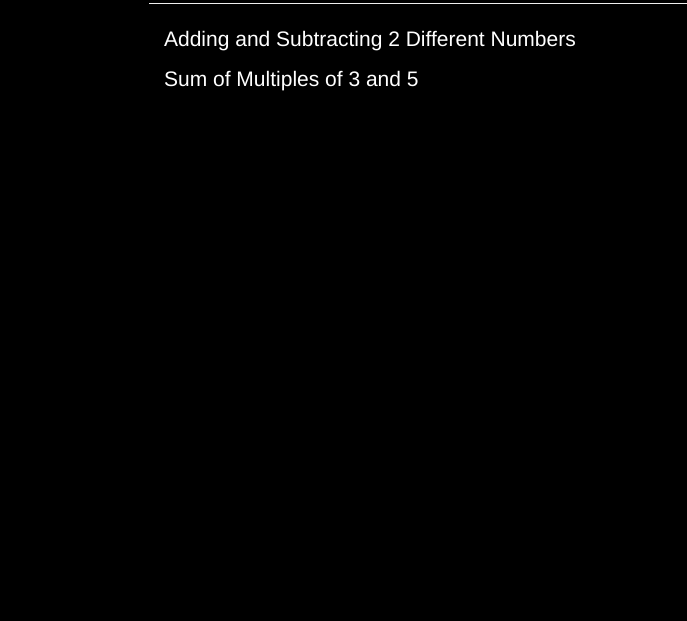
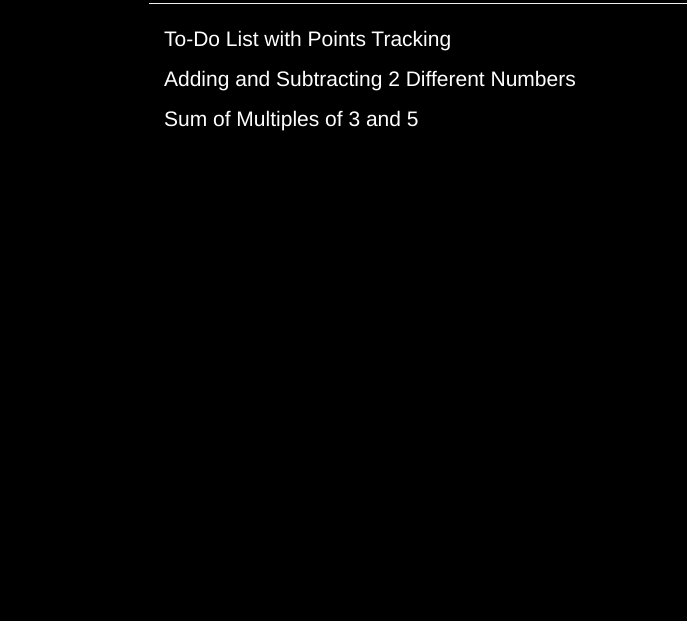
Before and after one commit to devbydarren/devbydarren.github.io, a plain HTML site: page projects.html in a window 1280 px wide. Shown: the part 179-800 px from the top of the page, without its empty margins (116-803 px from the left). Drawn offline with nearby package versions, Linux system fonts and the light colour scheme.

Commit message:
added new project

```diff
--- a/projects.html
+++ b/projects.html
@@ -54,6 +54,11 @@
     <div class="col-sm-8">
 <center><h1>Newest Projects.<h1></center>
   <hr>
+
+<p>
+  <a href="https://devbydarren.github.io/index.html" >To-Do List with Points Tracking</a>
+</p>
+
 <p>
   <a href="/given-2-numbers.html" >Adding and Subtracting 2 Different Numbers</a>
 </p>
```
Also changed, not shown: 1 other file.
